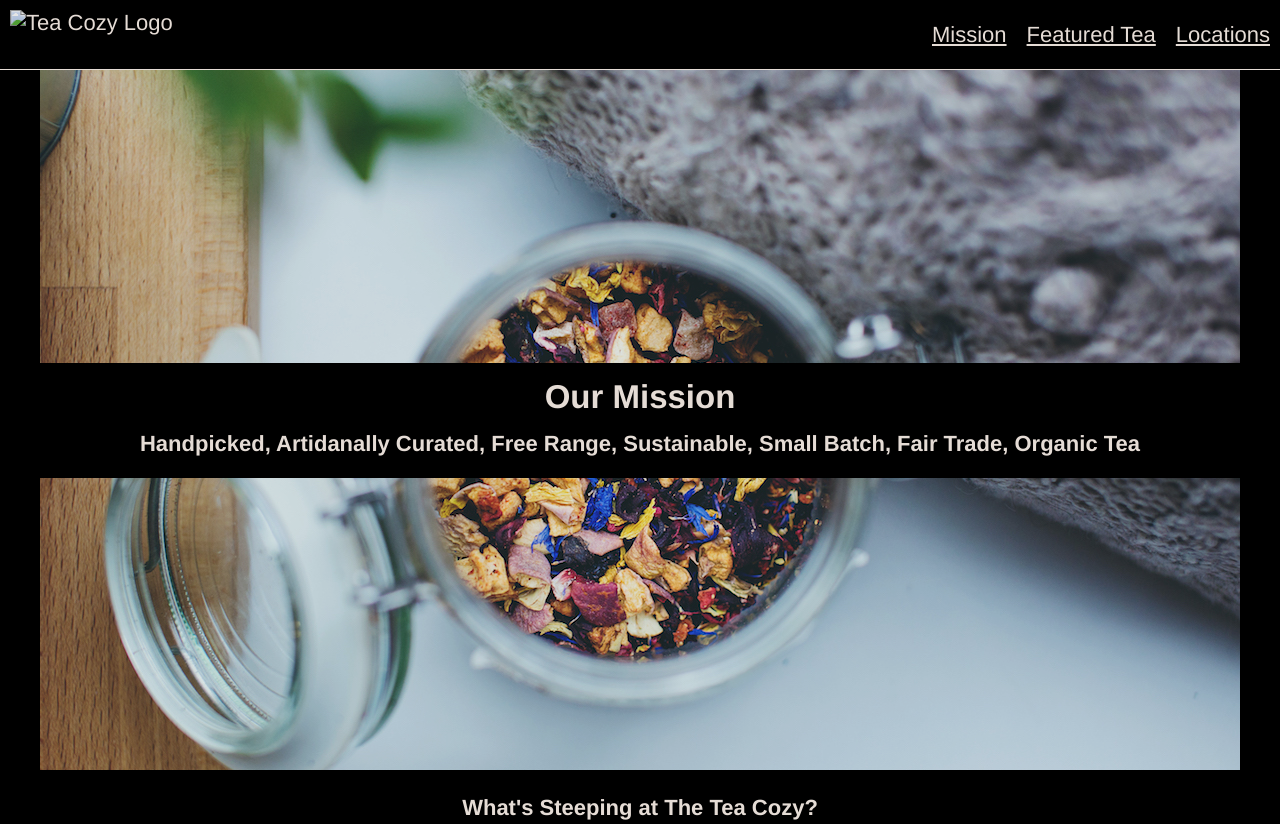
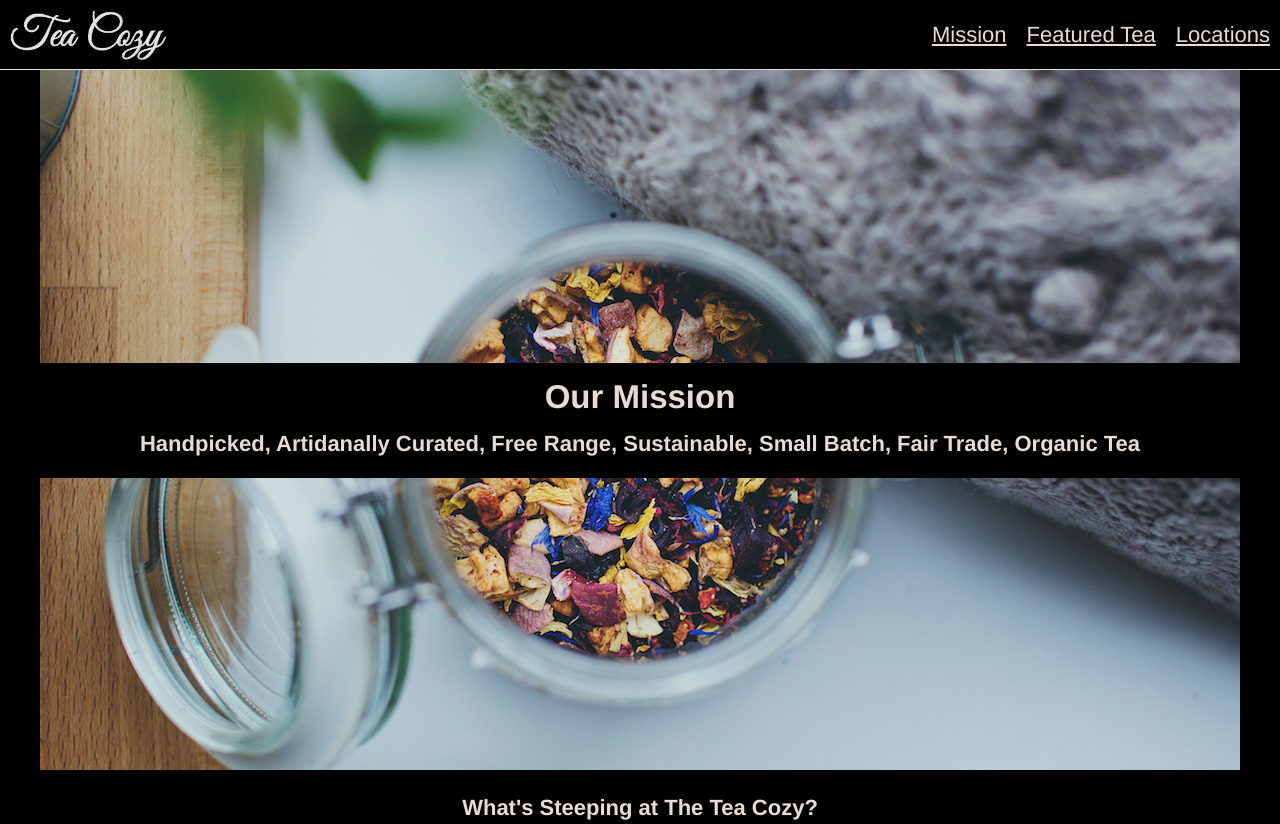
Before and after one commit to lisaschumann/u4_tea_cozy, a plain HTML site: page index.html in a window 1280 px wide. Shown: the top 824 px of the page. Drawn offline with Linux system fonts and the light colour scheme; the site is published under a folder, as on GitHub Pages, so addresses that start at the root find nothing.

Commit message:
Logo fix.

```diff
--- a/index.html
+++ b/index.html
@@ -7,7 +7,7 @@
   </head>
   <body>
     <div class="header">
-      <img src="/images/img-tea-cozy-logo.png" alt="Tea Cozy Logo">
+      <img src="./images/img-tea-cozy-logo.png" alt="Tea Cozy Logo">
       <nav>
        <p><a href="#">Mission</a></p>
        <p><a href="#">Featured Tea</a></p>
```
